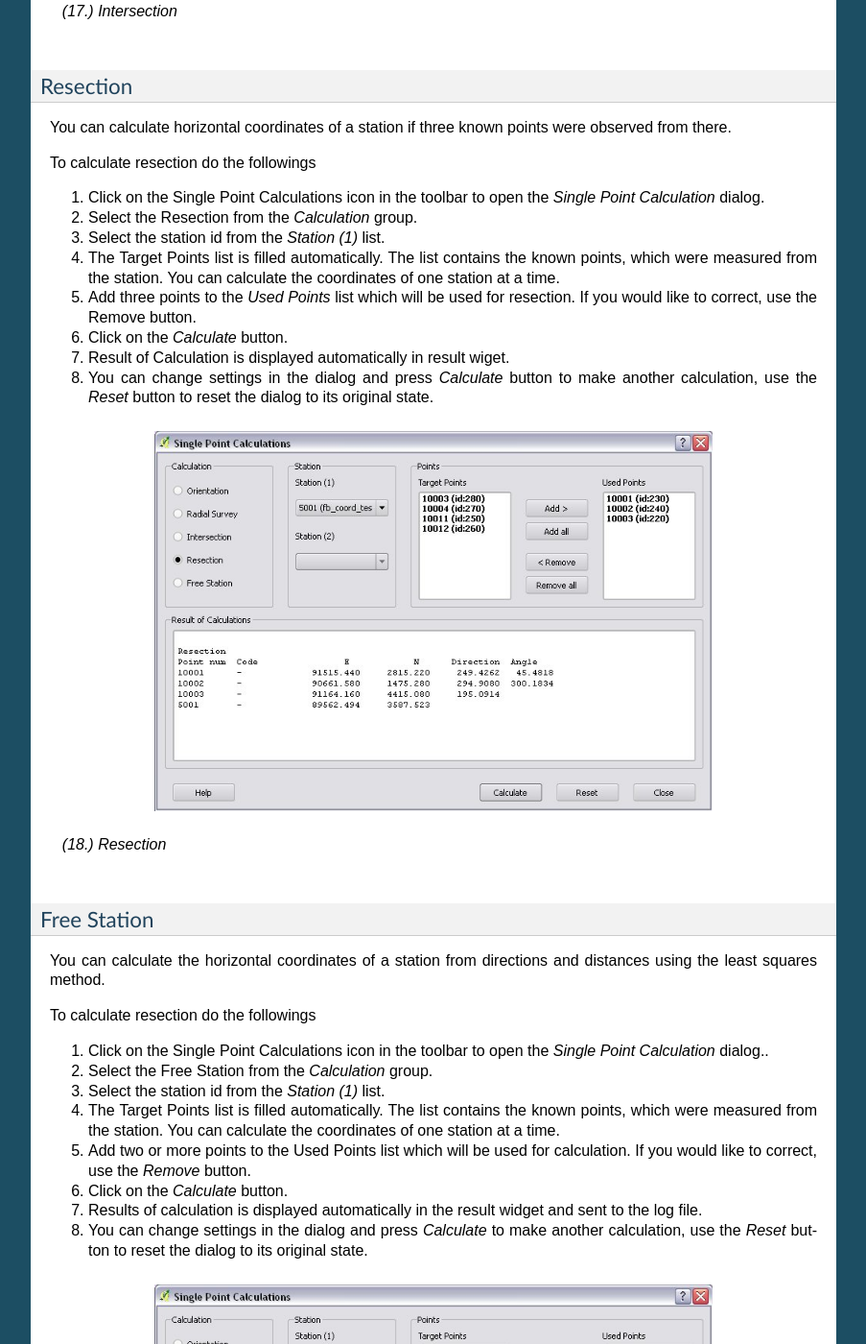
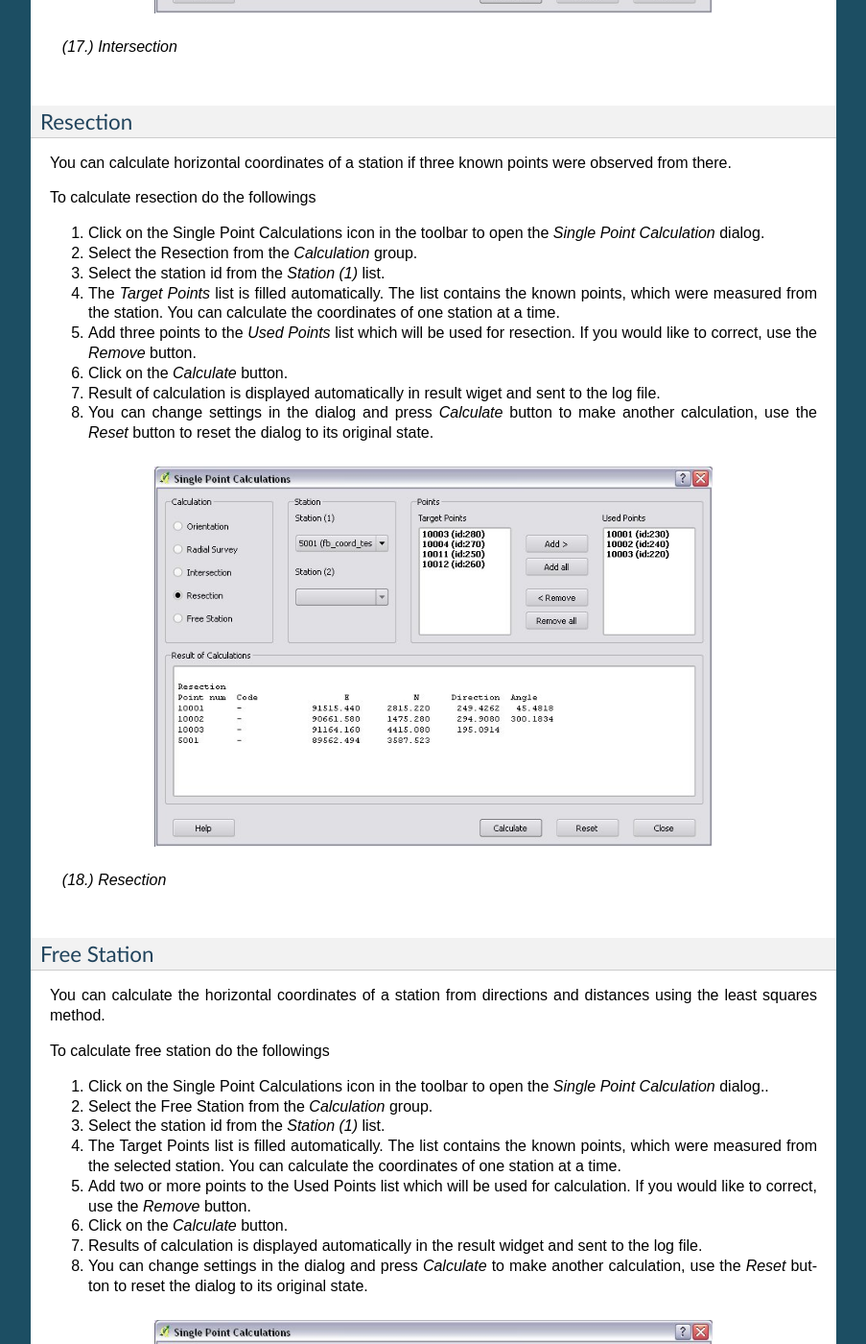
Before and after one commit to zsiki/ls, a Sphinx documentation site: the page built from doc/source/usersguide.rst, in a window 1280 px wide and 1400 px high, scrolled down 15457 px. Shown: the whole window at 96% size, without its empty margins (198-1101 px from the left). Built offline with Sphinx 7.4.7, drawn with Linux system fonts in a browser that asks for light colours; some of the changed text lies outside the part shown.

Commit message:
doc updated

```diff
--- a/doc/source/usersguide.rst
+++ b/doc/source/usersguide.rst
@@ -447,7 +447,7 @@
 #. Add one or more points to the *Used Points* list, which you would like to calculate coordinates for. If you would like to change the *Used Points* list, use the *Remove* button.
 #. Click on the *Calculate* button.
 #. Result of calculation is displayed automatically in result widget and sent to the log file.
-#. You can change settings in the dialog and press calculate to make another calculation, use the *Reset* button to reset the dialog to its original state.
+#. You can change settings in the dialog and press *Calculate* to make another calculation, use the *Reset* button to reset the dialog to its original state.
 
 .. figure:: images/u16.png
    :scale: 80 %
@@ -461,16 +461,18 @@
 
 You can calculate horizontal coordinates for one or more points, which directions were observed from two known stations.
 
+Before the intersection calculation the used stations must be oriented.
+
 To calculate intersection do the followings
 
 #. Click on the Single Point Calculations icon in the toolbar to open the *Single Point Calculation* dialog.
 #. Select the Intersection from the *Calculation* group.
 #. Select two known stations from the *Station(1)* and *Station(2)* lists
-#. The Target Points list is filled automatically. It contains the points, which were measured from both stations.
+#. The *Target Points* list is filled automatically. It contains the points, which were measured from both stations.
 #. Add one or more points to the *Used Points* list which you would like to calculate coordinates for. If you would like to change the *Used Points* list, use the *Remove* button.
 #. Click on the *Calculate* button.
 #. Results of Calculation are displayed automatically in result widget and sent to the log file.
-#. You can change settings in the dialog and press calculate to make another calculation, use the *Reset* button to reset the dialog to its original state.
+#. You can change settings in the dialog and press *Calculate* to make another calculation, use the *Reset* button to reset the dialog to its original state.
 
 .. figure:: images/u17.png
    :scale: 80 %
@@ -489,10 +491,10 @@
 #. Click on the Single Point Calculations icon in the toolbar to open the *Single Point Calculation* dialog.
 #. Select the Resection from the *Calculation* group.
 #. Select the station id from the *Station (1)* list.
-#. The Target Points list is filled automatically. The list contains the known points, which were measured from the station. You can calculate the coordinates of one station at a time.
-#. Add three points to the *Used Points* list which will be used for resection. If you would like to correct, use the Remove button.
+#. The *Target Points* list is filled automatically. The list contains the known points, which were measured from the station. You can calculate the coordinates of one station at a time.
+#. Add three points to the *Used Points* list which will be used for resection. If you would like to correct, use the *Remove* button.
 #. Click on the *Calculate* button.
-#. Result of Calculation is displayed automatically in result wiget.
+#. Result of calculation is displayed automatically in result wiget and sent to the log file.
 #. You can change settings in the dialog and press *Calculate* button to make another calculation, use the *Reset* button to reset the dialog to its original state.
 
 .. figure:: images/u18.png
@@ -506,12 +508,12 @@
 
 You can calculate the horizontal coordinates of a station from directions and distances using the least squares method.
 
-To calculate resection do the followings
+To calculate free station do the followings
 
 #. Click on the Single Point Calculations icon in the toolbar to open the *Single Point Calculation* dialog..
 #. Select the Free Station from the *Calculation* group.
 #. Select the station id from the *Station (1)* list.
-#. The Target Points list is filled automatically. The list contains the known points, which were measured from the station. You can calculate the coordinates of one station at a time.
+#. The Target Points list is filled automatically. The list contains the known points, which were measured from the selected station. You can calculate the coordinates of one station at a time.
 #. Add two or more points to the Used Points list which will be used for calculation. If you would like to correct, use the *Remove* button.
 #. Click on the *Calculate* button.
 #. Results of calculation is displayed automatically in the result widget and sent to the log file.
@@ -523,8 +525,7 @@
 
    *(19.) Free Station - Adjusted coordinates*
 
-**TODO**
-*explanation of result list*
+The result list of the adjustment is very long consult the GNU Game documentation for further details.
 
 Traverse Calculations
 :::::::::::::::::::::
@@ -558,15 +559,14 @@
 
    *(20.) Traverse Calculation - Link traverse*
 
-**TODO**
-*explanation of result list*
+In the result of calculation you can find the angle and coordinate corrections, and the coordinates of the traversing points.
 
 Network adjustment
 ::::::::::::::::::
 
 During the network adjusment the plug-in will use the data from the opened fieldbooks (*fb\_* tables) and from the opened coordinate list (*coord\_* layer).
 
-Network adjustment is the best method to calculate the most probably position ofobserved points, when more observation were made then neccessary. By the help of GNU Gama adjustment the blunder errors can be tetected, eliminated.
+Network adjustment is the best method to calculate the most probably position of observed points, when more observation were made then neccessary. By the help of GNU Gama adjustment the blunder errors can be detected, eliminated.
 
 To calculate network adjustment do the followings
 
```
Also changed, not shown: other parts of doc/source/usersguide.rst (+2 -2 lines).
